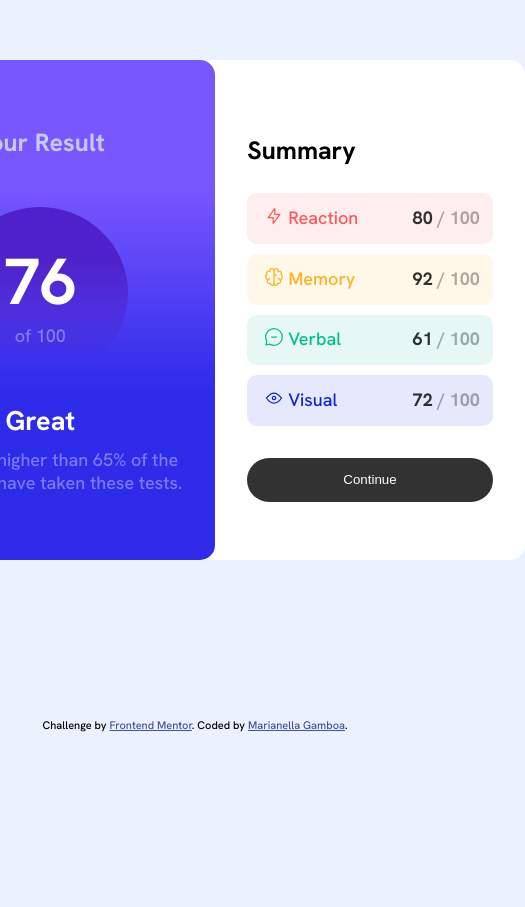
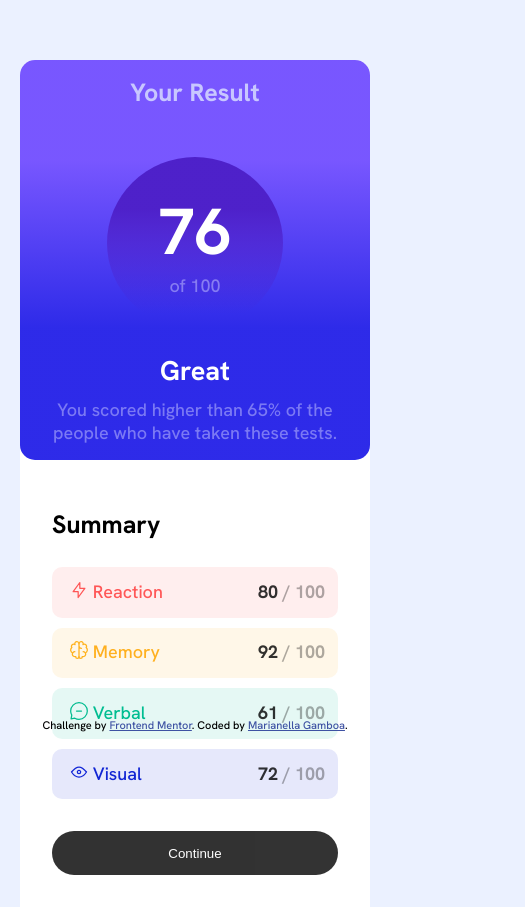
Before and after one commit to Marianellag1/effective-potato-results, a plain HTML site: page index.html in a window 390 px wide. Shown: the part 112-1019 px from the top of the page, 525 px wide, since content can reach past the window. Before the commit the page ends 844 px from the top, so only its background shows below. Drawn offline with Linux system fonts and the light colour scheme.

Commit message:
challenge was finished, did readme file

```diff
--- a/assets/css/style.css
+++ b/assets/css/style.css
@@ -201,3 +201,14 @@ span {
 .together figure {
     padding: 0 .25rem;
 }
+
+@media screen and (max-width: 659px){
+    .wrapper{
+        display: flex;
+        flex-direction: column;
+    }
+
+    .summary {
+        background-color: var(--white);
+    }
+}
```
Also changed, not shown: assets/images/desktopimg.png (added), assets/images/mobileimg.png (added), 3 other files.
